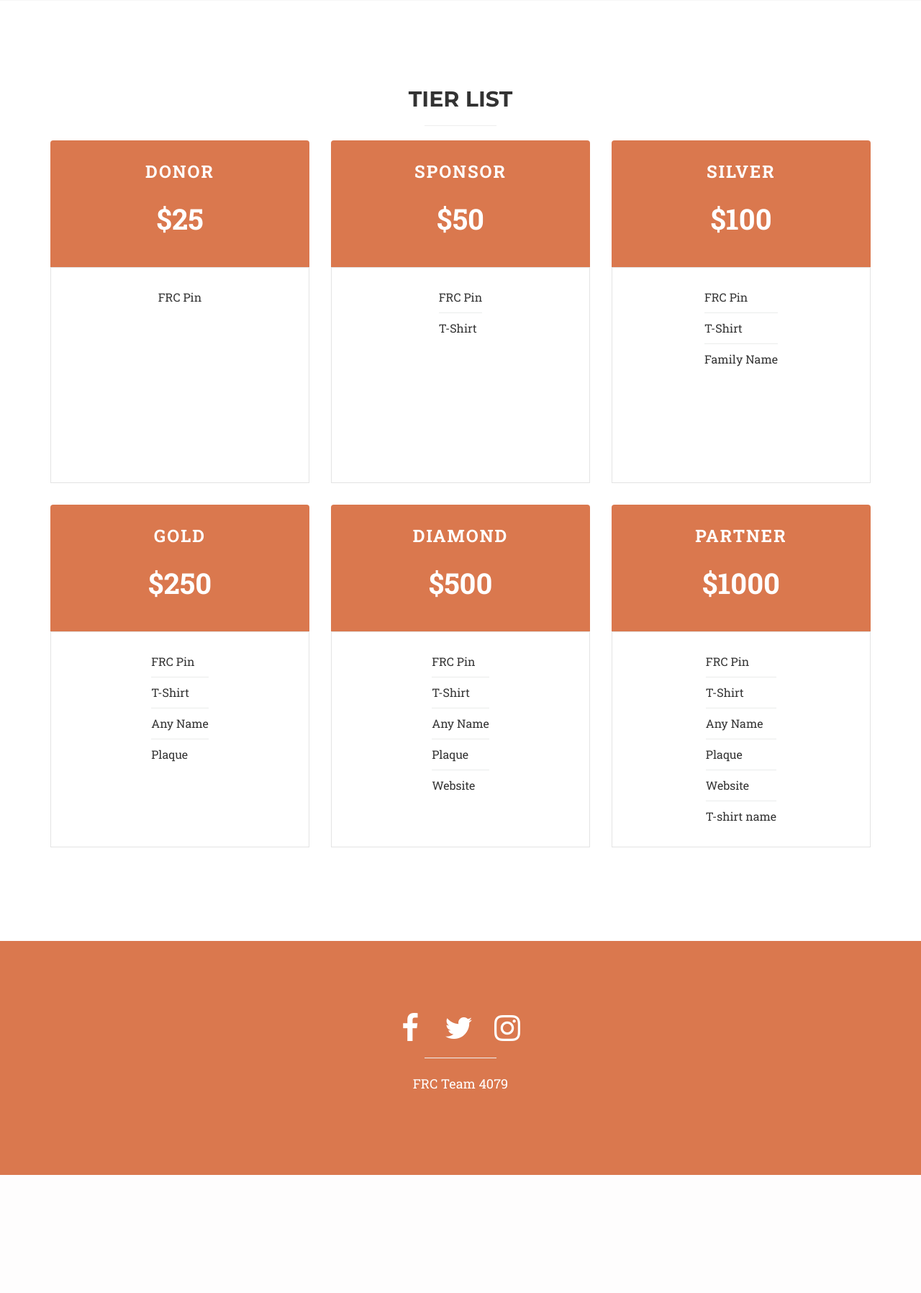
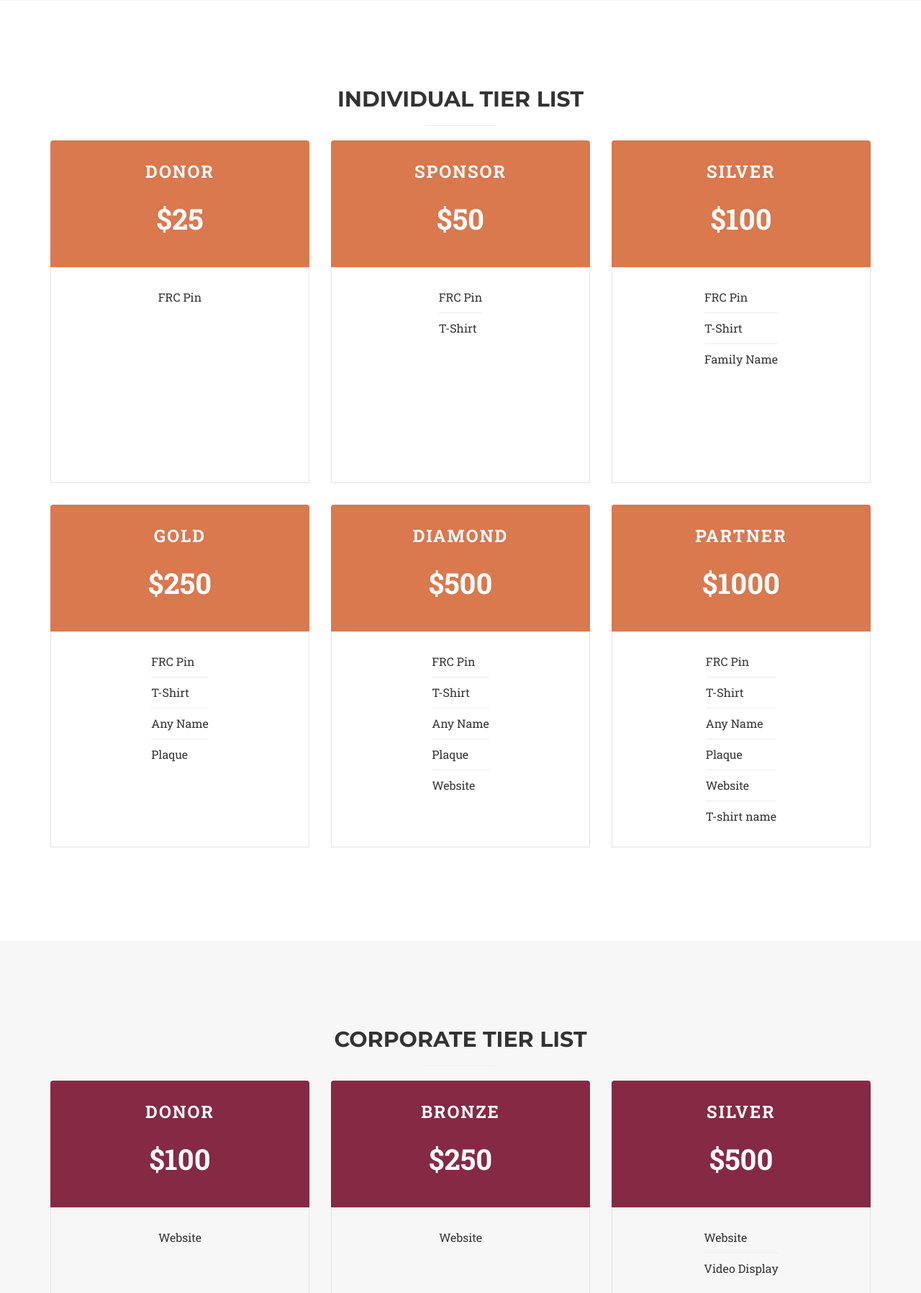
Before and after one commit to OASTEM/2016FRC-Website, a PHP site: page /sponsors/ in a window 1280 px wide. Shown: the part 968-2764 px from the top of the page at 72% size. Before the commit the page ends 2600 px from the top, so only its background shows below. Run offline with PHP 8.4, Linux system fonts and the light colour scheme; some libraries are stand-ins or nearby versions; some web fonts are replaced.

Commit message:
added 2nd pricing table

```diff
--- a/assets/css/main.css
+++ b/assets/css/main.css
@@ -21,9 +21,6 @@ a, a:hover, a:focus, a:active, a.active {
 a {
     color: #da784e;
 }
-a:hover, a:focus, a:active, a.active {
-    color: #fec503;
-}
 h1, h2, h3, h4, h5, h6 {
     font-family: Montserrat, "Helvetica Neue", Helvetica, Arial, sans-serif;
     text-transform: uppercase;
@@ -46,10 +43,6 @@ h1, h2, h3, h4, h5, h6 {
     font-family: Montserrat, "Helvetica Neue", Helvetica, Arial, sans-serif;
     text-transform: uppercase;
     font-weight: 700;
-}
-.btn-primary:hover, .btn-primary:focus, .btn-primary:active, .btn-primary.active, .open .dropdown-toggle.btn-primary {
-    color: #fff;
-    background-color: #fec503;
 }
 .btn-primary.disabled, .btn-primary[disabled], fieldset[disabled] .btn-primary, .btn-primary.disabled:hover, .btn-primary[disabled]:hover, fieldset[disabled] .btn-primary:hover, .btn-primary.disabled:focus, .btn-primary[disabled]:focus, fieldset[disabled] .btn-primary:focus, .btn-primary.disabled:active, .btn-primary[disabled]:active, fieldset[disabled] .btn-primary:active, .btn-primary.disabled.active, .btn-primary[disabled].active, fieldset[disabled] .btn-primary.active {
     background-color: #da784e;
--- a/assets/css/sponsors.css
+++ b/assets/css/sponsors.css
@@ -6,11 +6,16 @@
 }
 .pricing .pricing-table .pricing-header {
   position: relative;
-  background: #DA784E;
   padding: 22px 22px;
   text-align: center;
   border-top-right-radius: 4px;
   border-top-left-radius: 4px;
+}
+.parent .pricing-header {
+  background: #DA784E;
+}
+.corporate .pricing-header {
+  background: #852945;
 }
 .pricing .pricing-table .pricing-header .pricing-title {
   color: #ffffff;
--- a/sponsors/index.html
+++ b/sponsors/index.html
@@ -98,14 +98,14 @@
         </div>
       </div>
     </section>
-    <section id="pricing-table">
+    <section>
         <div class="container">
             <div class="row">
               <div class="col-lg-12 text-center">
-                <h2 class="section-heading">Tier List</h2>
+                <h2 class="section-heading">Individual Tier List</h2>
                 <hr>
               </div>
-                <div class="pricing">
+                <div class="pricing parent">
                     <div class="col-md-4 col-sm-6 col-xs-6">
                         <div class="pricing-table text-center">
                             <div class="pricing-header">
@@ -204,6 +204,107 @@
             </div>
         </div>
     </section>
+    <section class="bg-light-gray">
+        <div class="container">
+            <div class="row">
+              <div class="col-lg-12 text-center">
+                <h2 class="section-heading">Corporate Tier List</h2>
+                <hr>
+              </div>
+                <div class="pricing corporate">
+                    <div class="col-md-4 col-sm-6 col-xs-6">
+                        <div class="pricing-table text-center">
+                            <div class="pricing-header">
+                                <p class="pricing-title">Donor</p>
+                                <p class="pricing-rate">$100</p>
+                            </div>
+                            <div class="pricing-list">
+                                <ul>
+                                    <li>Website</li>
+                                </ul>
+                            </div>
+                        </div>
+                    </div>
+                    <div class="col-md-4 col-sm-6 col-xs-6">
+                        <div class="pricing-table">
+                            <div class="pricing-header">
+                                <p class="pricing-title">Bronze</p>
+                                <p class="pricing-rate">$250</p>
+                            </div>
+                            <div class="pricing-list">
+                                <ul>
+                                    <li>Website</li>
+                                </ul>
+                            </div>
+                        </div>
+                    </div>
+                    <div class="col-md-4 col-sm-6 col-xs-6">
+                        <div class="pricing-table">
+                            <div class="pricing-header">
+                                <p class="pricing-title">Silver</p>
+                                <p class="pricing-rate">$500</p>
+                            </div>
+                            <div class="pricing-list">
+                                <ul>
+                                  <li>Website</li>
+                                  <li>Video Display</li>
+                                </ul>
+                            </div>
+                        </div>
+                    </div>
+                    <div class="col-md-4 col-sm-6 col-xs-6">
+                        <div class="pricing-table">
+                            <div class="pricing-header">
+                                <p class="pricing-title">Gold</p>
+                                <p class="pricing-rate">$1000</p>
+                            </div>
+                            <div class="pricing-list">
+                                <ul>
+                                  <li>Website</li>
+                                  <li>Video Display</li>
+                                  <li>Logo</li>
+                                </ul>
+                            </div>
+                        </div>
+                    </div>
+                    <div class="col-md-4 col-sm-6 col-xs-6">
+                        <div class="pricing-table">
+                            <div class="pricing-header">
+                                <p class="pricing-title">Diamond</p>
+                                <p class="pricing-rate">$2500</p>
+                            </div>
+                            <div class="pricing-list">
+                                <ul>
+                                  <li>Website</li>
+                                  <li>Video Display</li>
+                                  <li>Logo</li>
+                                  <li>Robot</li>
+                                </ul>
+                            </div>
+                        </div>
+                    </div>
+                    <div class="col-md-4 col-sm-6 col-xs-6">
+                        <div class="pricing-table">
+                            <div class="pricing-header">
+                                <p class="pricing-title">Partner</p>
+                                <p class="pricing-rate">$5000</p>
+                            </div>
+                            <div class="pricing-list">
+                                <ul>
+                                  <li>Website</li>
+                                  <li>Video Display</li>
+                                  <li>Logo</li>
+                                  <li>Robot</li>
+                                  <li>Banner</li>
+                                </ul>
+                            </div>
+                        </div>
+                    </div>
+
+                </div>
+            </div>
+        </div>
+    </section>
   </div>
   <!-- Footer -->
   <footer class="footer">
```
